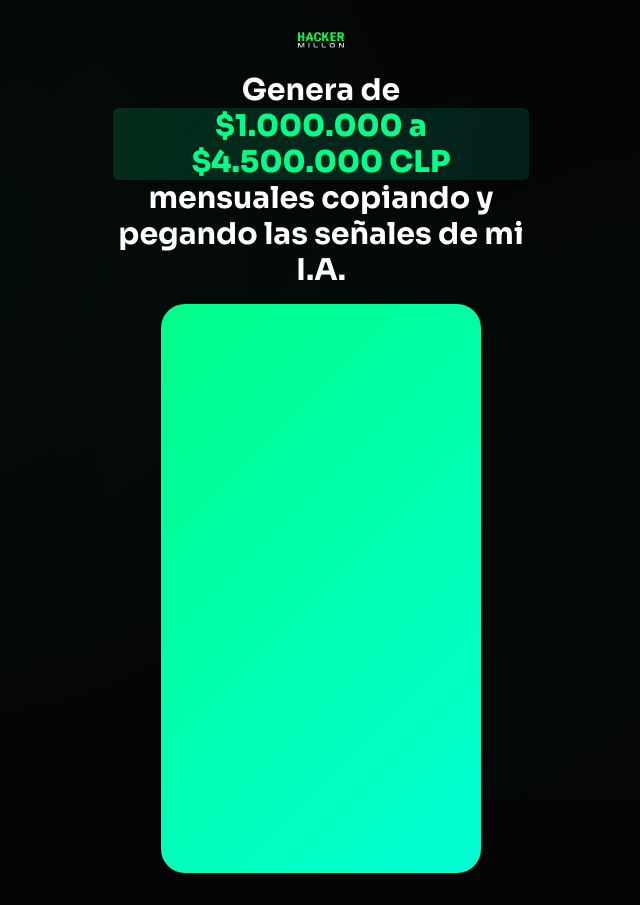
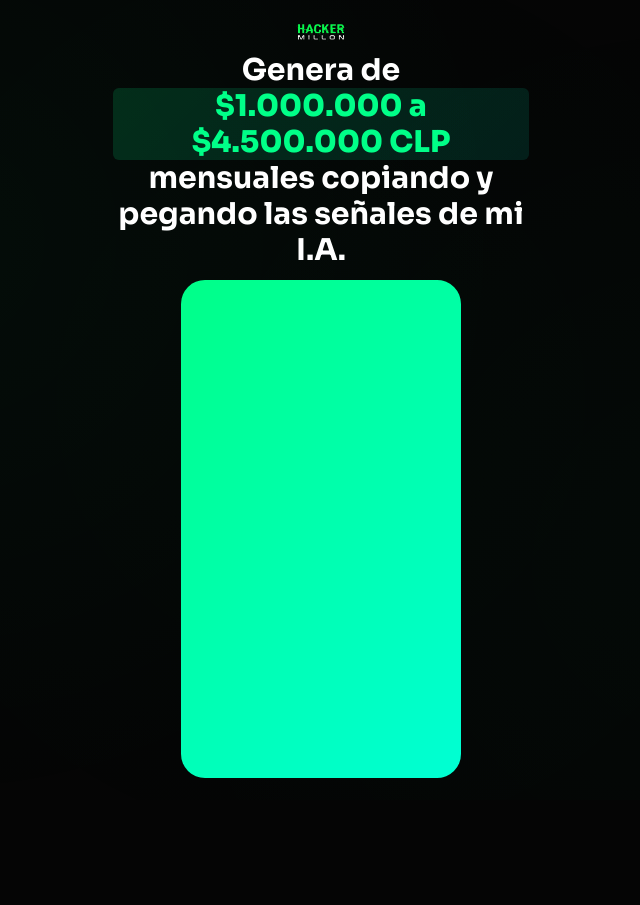
Before and after one commit to 24games/funil-interativo-greenfy, a React (Vite) app: page / in a window 1280 px wide. Shown: the whole page, without its empty margins (319-959 px from the left). After the commit the page ends 810 px from the top, so only its background shows below. Built offline with nearby package versions, Linux system fonts and the light colour scheme.

Commit message:
Ajusta layout: logo mais colada no topo, conteudo mais acima, VSLs reduzidas para 280px

```diff
--- a/src/App.jsx
+++ b/src/App.jsx
@@ -31,9 +31,9 @@ function App() {
       <div className="particles-bg" />
 
       {/* Container principal */}
-      <div className="relative z-10 min-h-screen flex flex-col items-center px-4 pt-2 pb-8">
+      <div className="relative z-10 min-h-screen flex flex-col items-center px-4 pt-0 pb-8">
         {/* Logo no Topo - Menor e colada no topo */}
-        <div className="w-full max-w-md mb-2 flex justify-center">
+        <div className="w-full max-w-md mb-1 flex justify-center">
           <img
             src="/images/HACKER MILLON PNG.png"
             alt="24Games Logo"
--- a/src/components/Step1.jsx
+++ b/src/components/Step1.jsx
@@ -24,10 +24,10 @@ export default function Step1({ onNext }) {
       animate={{ opacity: 1, y: 0 }}
       exit={{ opacity: 0, scale: 0.95 }}
       transition={{ duration: 0.4, ease: "easeInOut" }}
-      className="flex flex-col items-center gap-4"
+      className="flex flex-col items-center gap-3"
     >
       {/* Headline */}
-      <h1 className="text-xl sm:text-2xl md:text-3xl font-bold text-center leading-tight px-2 sm:px-4 break-words -mt-2">
+      <h1 className="text-xl sm:text-2xl md:text-3xl font-bold text-center leading-tight px-2 sm:px-4 break-words -mt-4">
         Genera de{' '}
         <span className="money-highlight">
           $1.000.000 a $4.500.000 CLP
--- a/src/components/Step2.jsx
+++ b/src/components/Step2.jsx
@@ -26,7 +26,7 @@ export default function Step2({ onNext, onAnswer }) {
       animate={{ opacity: 1, y: 0 }}
       exit={{ opacity: 0, scale: 0.95 }}
       transition={{ duration: 0.4, ease: "easeInOut" }}
-      className="flex flex-col gap-6"
+      className="flex flex-col gap-4"
     >
       {/* Headline */}
       <h2 className="text-2xl md:text-3xl font-bold text-center leading-tight px-2">
--- a/src/components/Step4.jsx
+++ b/src/components/Step4.jsx
@@ -24,7 +24,7 @@ export default function Step4({ onNext }) {
       animate={{ opacity: 1, y: 0 }}
       exit={{ opacity: 0, scale: 0.95 }}
       transition={{ duration: 0.4, ease: "easeInOut" }}
-      className="flex flex-col gap-4"
+      className="flex flex-col gap-3"
     >
       {/* Headline */}
       <h2 className="text-2xl md:text-3xl font-bold text-center leading-tight">
--- a/src/components/Step7.jsx
+++ b/src/components/Step7.jsx
@@ -38,7 +38,7 @@ export default function Step7() {
       animate={{ opacity: 1, y: 0 }}
       exit={{ opacity: 0 }}
       transition={{ duration: 0.5 }}
-      className="flex flex-col gap-4"
+      className="flex flex-col gap-3"
     >
       {/* Badge de conclusão */}
       <motion.div
--- a/src/components/VturbVideo.jsx
+++ b/src/components/VturbVideo.jsx
@@ -140,7 +140,7 @@ export default function VturbVideo({ videoId, playerId, delaySeconds }) {
       className="w-full vturb-video-wrapper"
       style={{
         aspectRatio: '9/16',
-        maxWidth: '320px', // Reduzido de 400px para 320px
+        maxWidth: '280px', // Reduzido de 320px para 280px
         width: '100%'
       }}
     />
--- a/src/index.css
+++ b/src/index.css
@@ -244,7 +244,7 @@ body {
   align-items: center;
   justify-content: center;
   width: 100%;
-  max-width: 320px; /* Reduzido de 400px para 320px */
+  max-width: 280px; /* Reduzido de 320px para 280px */
   margin: 0 auto;
 }
 
```
